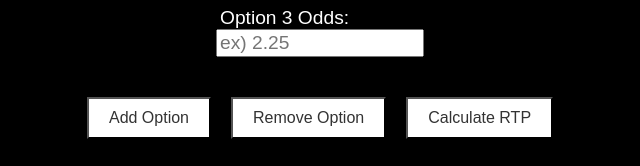
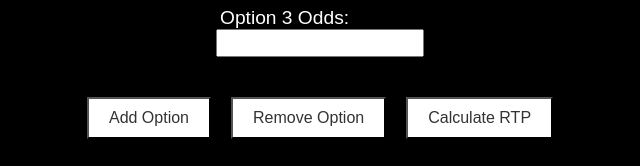
Before and after one commit to Tarakyu/RTPCalculator, a plain HTML site: page index.html in a window 1280 px wide. Both pictures are taken after typing "5", "5" into the empty fields and a click on the button "Add Option". Shown: the part 248-414 px from the top of the page, 320-960 px from the left. Drawn offline with Linux system fonts and the light colour scheme.

Commit message:
placeholder 첫째칸에만 남김

```diff
--- a/index.html
+++ b/index.html
@@ -119,7 +119,7 @@
         </div>
         <div class="option">
           <label class="option-label" for="option2">Option 2 Odds:</label>
-          <input class="option-input" placeholder="ex) 2.25" type="number" id="option2" name="option2">
+          <input class="option-input" type="number" id="option2" name="option2">
         </div>
       </div>
       <div id="buttons">
@@ -152,7 +152,7 @@
     document.querySelectorAll('input[name="oddsFormat"]').forEach((elem) => {
       elem.addEventListener("change", function(event) {
         oddsFormat = event.target.value;
-        document.querySelectorAll('.option-input').forEach((input) => {
+        document.querySelectorAll('#option1').forEach((input) => {
           input.placeholder = oddsFormat === 'decimal' ? 'ex) 2.25' : 'ex) +125';
         });
       });
@@ -166,7 +166,7 @@
       newOption.classList.add('option');
       newOption.innerHTML = `
         <label class="option-label" for="option${optionCount}">Option ${optionCount} Odds:</label>
-        <input class="option-input" type="number" id="option${optionCount}" placeholder="ex) 2.25" name="option${optionCount}">
+        <input class="option-input" type="number" id="option${optionCount}" name="option${optionCount}">
       `;
       document.getElementById('options').appendChild(newOption);
     }
```
